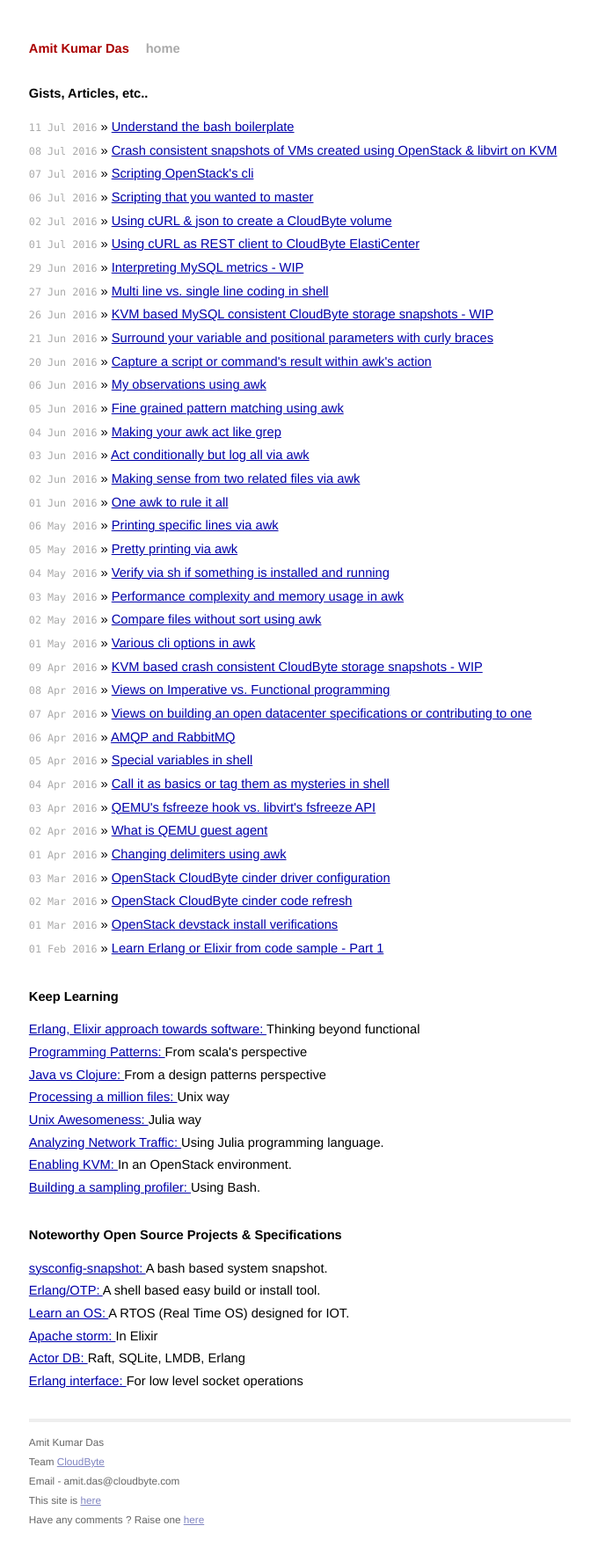
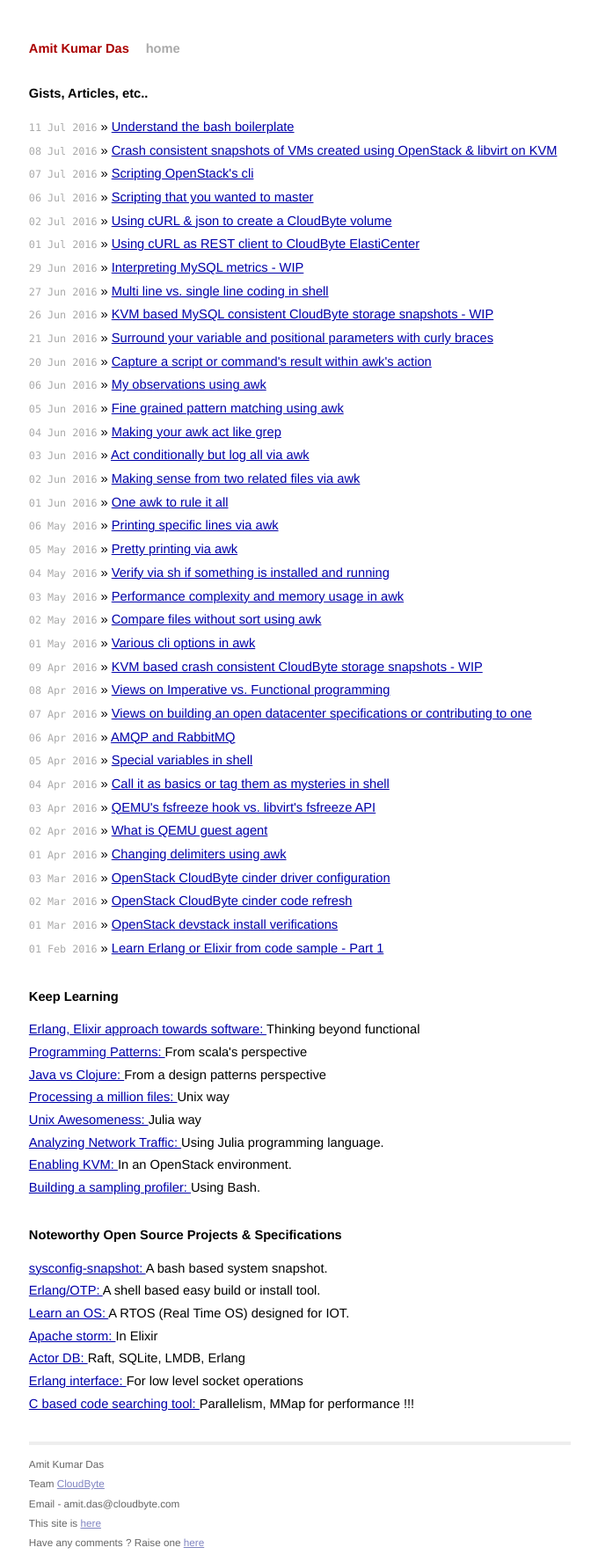
Before and after one commit to AmitKumarDas/amitkumardas.github.io, a Jekyll site: the page built from index.html, in a window 1280 px wide. Shown: the whole page at 88% size, without its empty margins (299-979 px from the left). Built offline with Jekyll 4.4.1, drawn with Linux system fonts in a browser that asks for light colours; before the commit the page ends 1751 px from its top, so only the background shows below that.

Commit message:
Update index.html

```diff
--- a/index.html
+++ b/index.html
@@ -101,5 +101,11 @@ title: Amit Kumar Das
       </a>
       For low level socket operations
     </li>
+    <li>
+      <a href="https://github.com/ggreer/the_silver_searcher">
+        C based code searching tool:
+      </a>
+      Parallelism, MMap for performance !!!
+    </li>
   </ul>
 </div>
```
